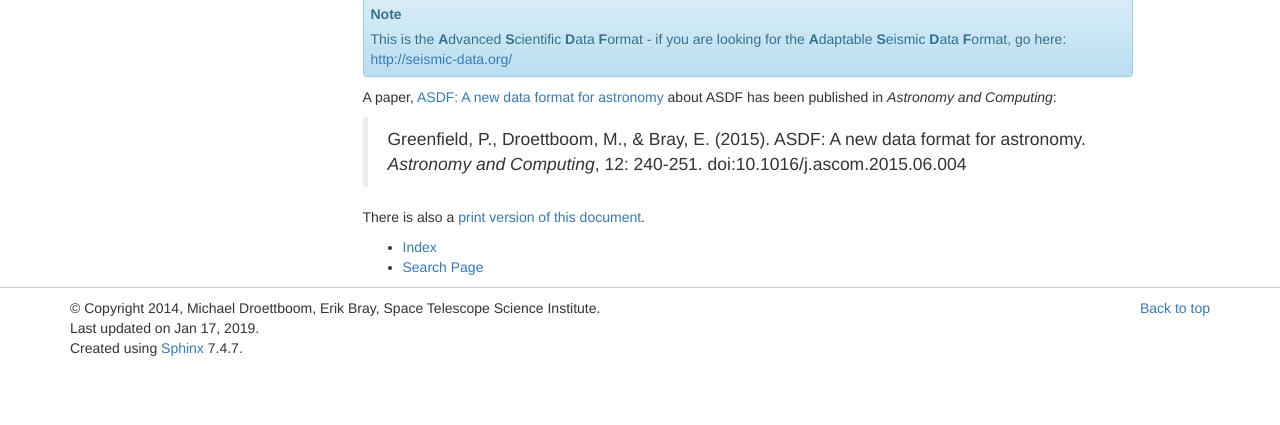
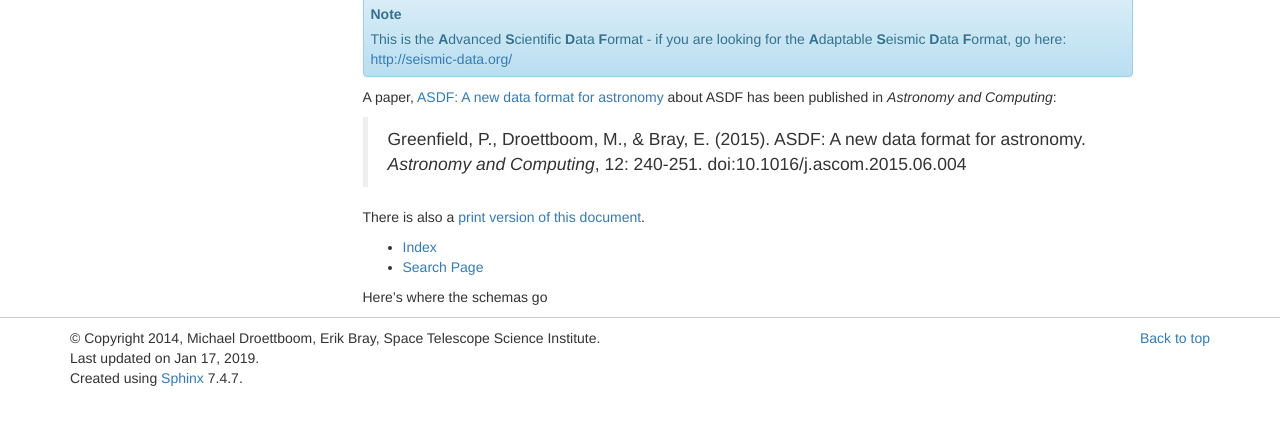
Before and after one commit to asdf-format/asdf-standard, a Sphinx documentation site: the page built from source/index.rst, in a window 1280 px wide, cut to the strip 364-789 px from the top of the page. Built offline with Sphinx 7.4.7, drawn with Linux system fonts in a browser that asks for light colours; pages that are not in the unit, such as notebooks, are missing from menus; some of the changed lines change nothing that is shown.

Commit message:
First steps towards sphinx extension for schema docs

```diff
--- a/source/conf.py
+++ b/source/conf.py
@@ -28,8 +28,10 @@ import sphinx_bootstrap_theme
 # Add any Sphinx extension module names here, as strings. They can be extensions
 # coming with Sphinx (named 'sphinx.ext.*') or your custom ones.
 mathjax_path="https://cdn.mathjax.org/mathjax/latest/MathJax.js?config=TeX-AMS-MML_HTMLorMML"
-extensions = ['sphinx.ext.mathjax', 'sphinx.ext.ifconfig',
-              'sphinx.ext.graphviz', 'sphinxext.category']
+extensions = [
+    'sphinx.ext.mathjax', 'sphinx.ext.ifconfig', 'sphinx.ext.graphviz',
+    'sphinxext.category', 'sphinxext.asdf'
+]
 
 # Add any paths that contain templates here, relative to this directory.
 templates_path = ['_templates']
--- a/source/index.rst
+++ b/source/index.rst
@@ -48,3 +48,5 @@ published in *Astronomy and Computing*:
 
     * :ref:`genindex`
     * :ref:`search`
+
+.. asdf-schemas::
--- /dev/null
+++ b/source/sphinxext/asdf.py
@@ -0,0 +1,20 @@
+from docutils import nodes
+from docutils.parsers.rst import Directive
+
+
+class AsdfSchema(Directive):
+    def run(self):
+
+        schema_path = self.state.document.settings.env.config.asdf_schema_path
+
+        paragraph = nodes.paragraph(text="Here's where the schemas go")
+        return [paragraph]
+
+
+def setup(app):
+
+    app.add_config_value('asdf_schema_path', 'schemas', 'env')
+    app.add_config_value('floobyfloob', True, 'env')
+    app.add_directive('asdf-schemas', AsdfSchema)
+
+    return dict(version='0.1')
```
